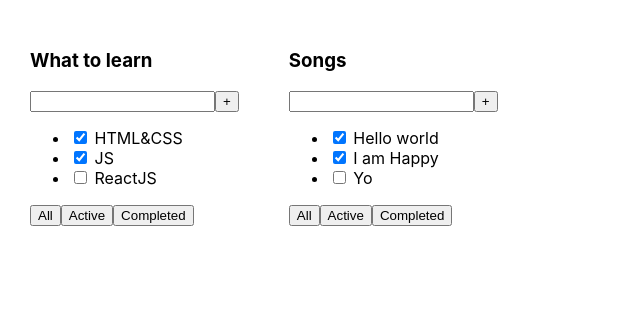
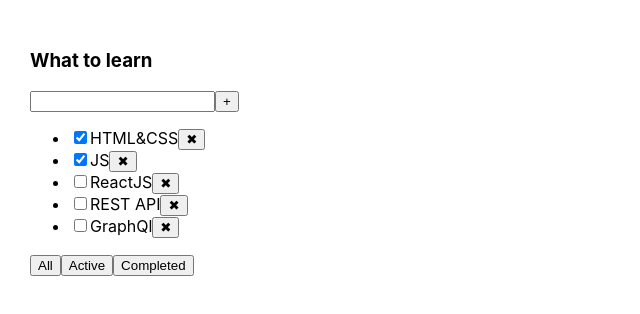
Before and after one commit to Alexander-Gladkikh/TaskTrek, a React (Create React App) app: page / in a window 1280 px wide. Shown: the top 314 px of the page, without its empty margins (0-640 px from the left). Built offline with nearby package versions, Linux system fonts and the light colour scheme.

Commit message:
used hook setState added functions removeTask and changeFilter

```diff
--- a/src/App.tsx
+++ b/src/App.tsx
@@ -1,24 +1,45 @@
-import React from 'react';
+import React, {useState} from 'react';
 import './App.css';
 import {TodoList} from "./TodoList";
 
+export type FilterValueType = 'all' | 'active' | 'completed'
+
 function App() {
 
-const tasks1 = [
-        { id: 1, title: "HTML&CSS", isDone: true },
-        { id: 2, title: "JS", isDone: true },
-        { id: 3, title: "ReactJS", isDone: false }
-    ]
-    const tasks2 = [
-        { id: 1, title: "Hello world", isDone: true },
-        { id: 2, title: "I am Happy", isDone: false },
-        { id: 3, title: "Yo", isDone: false }
-    ]
+    let [tasks, setTasks] = useState(
+        [
+            { id: 1, title: "HTML&CSS", isDone: true },
+            { id: 2, title: "JS", isDone: true },
+            { id: 3, title: "ReactJS", isDone: false },
+            { id: 4, title: "REST API", isDone: false },
+            { id: 5, title: "GraphQl", isDone: false }
+        ]
+    )
+
+    const removeTask = (taskId: number) => {
+        setTasks(tasks.filter(task => task.id !== taskId))
+        console.log(tasks)
+    }
+
+    let [filter, setFilter] = useState<FilterValueType>('all')
+
+    let taskForTodolist = tasks;
+
+    if (filter === 'active') {
+        taskForTodolist = tasks.filter(task => !task.isDone)
+    }
+    if (filter === 'completed') {
+        taskForTodolist = tasks.filter(task => task.isDone)
+    }
+
+    const changeFilter = (value: FilterValueType) => {
+        setFilter(value)
+    }
+
 
     return (
         <div className="App">
-           <TodoList title={'What to learn'} task={tasks1}/>
-           <TodoList title={'Songs'} task={tasks2}/>
+           <TodoList title={'What to learn'} task={taskForTodolist} removeTask={removeTask} changeFilter={changeFilter}/>
         </div>
     );
 }
--- a/src/TodoList.tsx
+++ b/src/TodoList.tsx
@@ -1,4 +1,5 @@
 import React from "react";
+import {FilterValueType} from "./App";
 
 type TaskPropsType = {
     id: number
@@ -8,6 +9,8 @@
 type PropsType = {
     title: string
     task: TaskPropsType[]
+    removeTask: (taskId: number) => void
+    changeFilter: (value: FilterValueType) => void
 }
 
 export function TodoList(props: PropsType) {
@@ -19,14 +22,19 @@
                 <button>+</button>
             </div>
             <ul>
-                <li><input type="checkbox" checked={true}/> <span>{props.task[0].title}</span></li>
-                <li><input type="checkbox" checked={true}/> <span>{props.task[1].title}</span></li>
-                <li><input type="checkbox" checked={false}/> <span>{props.task[2].title}</span></li>
+                {props.task.map((task) => {
+                    return (
+                        <li key={task.id}><input type="checkbox" checked={task.isDone}/>
+                            <span>{task.title}</span>
+                            <button onClick={() => props.removeTask(task.id)}>✖</button>
+                        </li>
+                    )
+                })}
             </ul>
             <div>
-                <button>All</button>
-                <button>Active</button>
-                <button>Completed</button>
+                <button onClick={() => props.changeFilter('all')}>All</button>
+                <button onClick={() => props.changeFilter('active')}>Active</button>
+                <button onClick={() => props.changeFilter('completed')}>Completed</button>
             </div>
         </div>
     )
```
